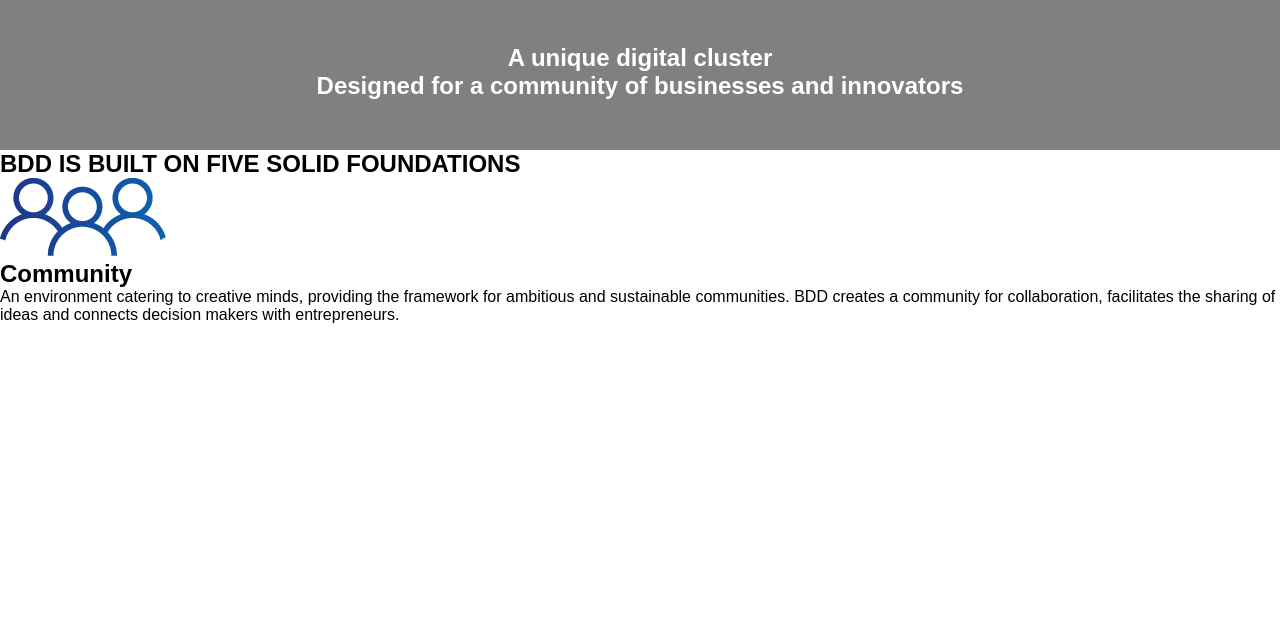
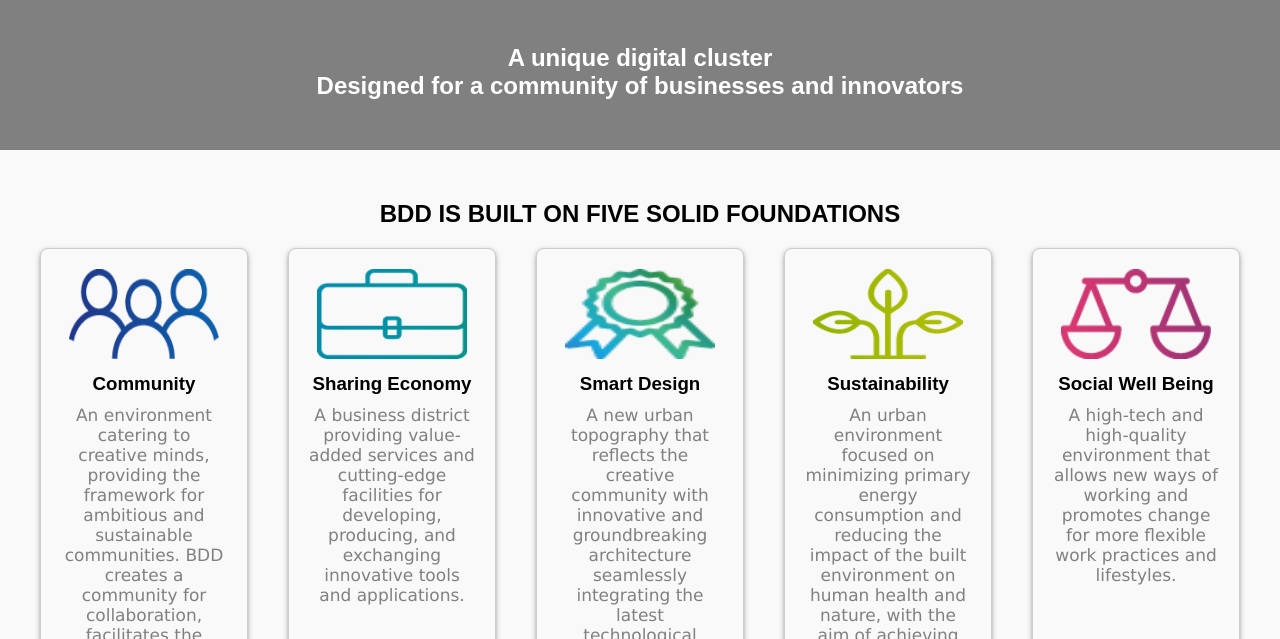
Before and after one commit to hananeltassa/BDD-clone, a plain HTML site: page index.html in a window 1280 px wide. Shown: the part 161-800 px from the top of the page. Drawn offline with Linux system fonts and the light colour scheme.

Commit message:
foundation section

```diff
--- a/css/style.css
+++ b/css/style.css
@@ -73,7 +73,41 @@
     padding: 50px 20px;
   }
 
-  .foundations{
+  .foundation-section{
+    text-align: center;
+    padding: 50px 20px;
+    background-color: #f9f9f9;
+  }
+
+  .foundation-container{
     display: flex;
     justify-content: center;
   }
+
+  .foundation{
+    background-color: #f9f9f9;
+    border: 1px solid #ccc;
+    border-radius: 8px;
+    margin: 20px;
+    padding: 20px;
+    width: 300px;
+    box-shadow: 0 2px 5px #a4a1a1;
+    text-align: center;
+  }
+
+  .foundation img {
+    width: 90%;
+    height: 90px;
+    border-radius: 3px;
+    margin-bottom: 10px;
+  }
+
+  .foundation h3{
+    margin-bottom: 10px;
+  }
+
+  .foundation p {
+    font-size: 17px;
+    font-family: 'Lucida Sans';
+    color: gray;
+  }
--- a/index.html
+++ b/index.html
@@ -31,14 +31,49 @@
 
       <section class="foundation-section">
         <h1>BDD IS BUILT ON FIVE SOLID FOUNDATIONS</h1>
-        <div class="foundation">
-          <div class="icon">
-            <img src="img\1.png" alt="Community Image">
-          </div>
-          <h2>Community</h2>
-          <p>An environment catering to creative minds, providing the framework for ambitious and sustainable communities. BDD creates a community for collaboration, facilitates the sharing of ideas and connects decision makers with entrepreneurs.</p>
+        <div class="foundation-container">
+            <div class="foundation">
+                <div class="icon">
+                    <img src="img/1.png" alt="Community Image">
+                </div>
+                <h3>Community</h3>
+                <p>An environment catering to creative minds, providing the framework for ambitious and sustainable communities. BDD creates a community for collaboration, facilitates the sharing of ideas, and connects decision makers with entrepreneurs.</p>
+            </div>
+
+            <div class="foundation">
+                <div class="icon">
+                    <img src="img/2.png" alt="Sharing Economy Image">
+                </div>
+                <h3>Sharing Economy</h3>
+                <p>A business district providing value-added services and cutting-edge facilities for developing, producing, and exchanging innovative tools and applications.</p>
+            </div>
+
+            <div class="foundation">
+                <div class="icon">
+                    <img src="img/5.png" alt="Urban Topography Image">
+                </div>
+                <h3>Smart Design</h3>
+                <p>A new urban topography that reflects the creative community with innovative and groundbreaking architecture seamlessly integrating the latest technological solutions.</p>
+            </div>
+
+            <div class="foundation">
+                <div class="icon">
+                    <img src="img/3.png" alt="Sustainability Image">
+                </div>
+                <h3>Sustainability</h3>
+                <p>An urban environment focused on minimizing primary energy consumption and reducing the impact of the built environment on human health and nature, with the aim of achieving LEED silver rating.</p>
+            </div>
+
+            <div class="foundation">
+                <div class="icon">
+                    <img src="img/4.png" alt="Social Well Being Image">
+                </div>
+                <h3>Social Well Being</h3>
+                <p>A high-tech and high-quality environment that allows new ways of working and promotes change for more flexible work practices and lifestyles.</p>
+            </div>
         </div>
-      </section>
+    </section>
+
 
 </body>
 </html>
```
